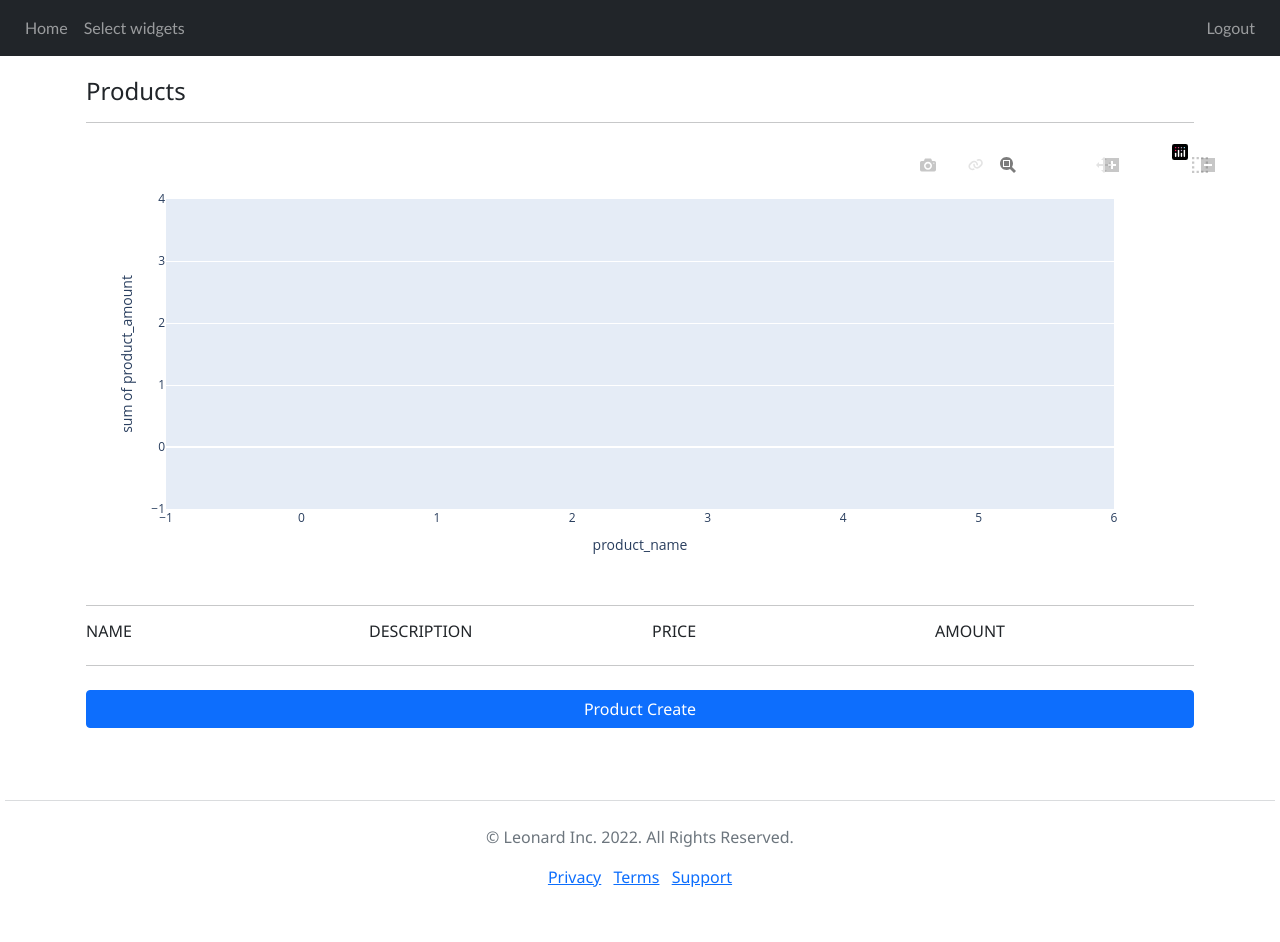
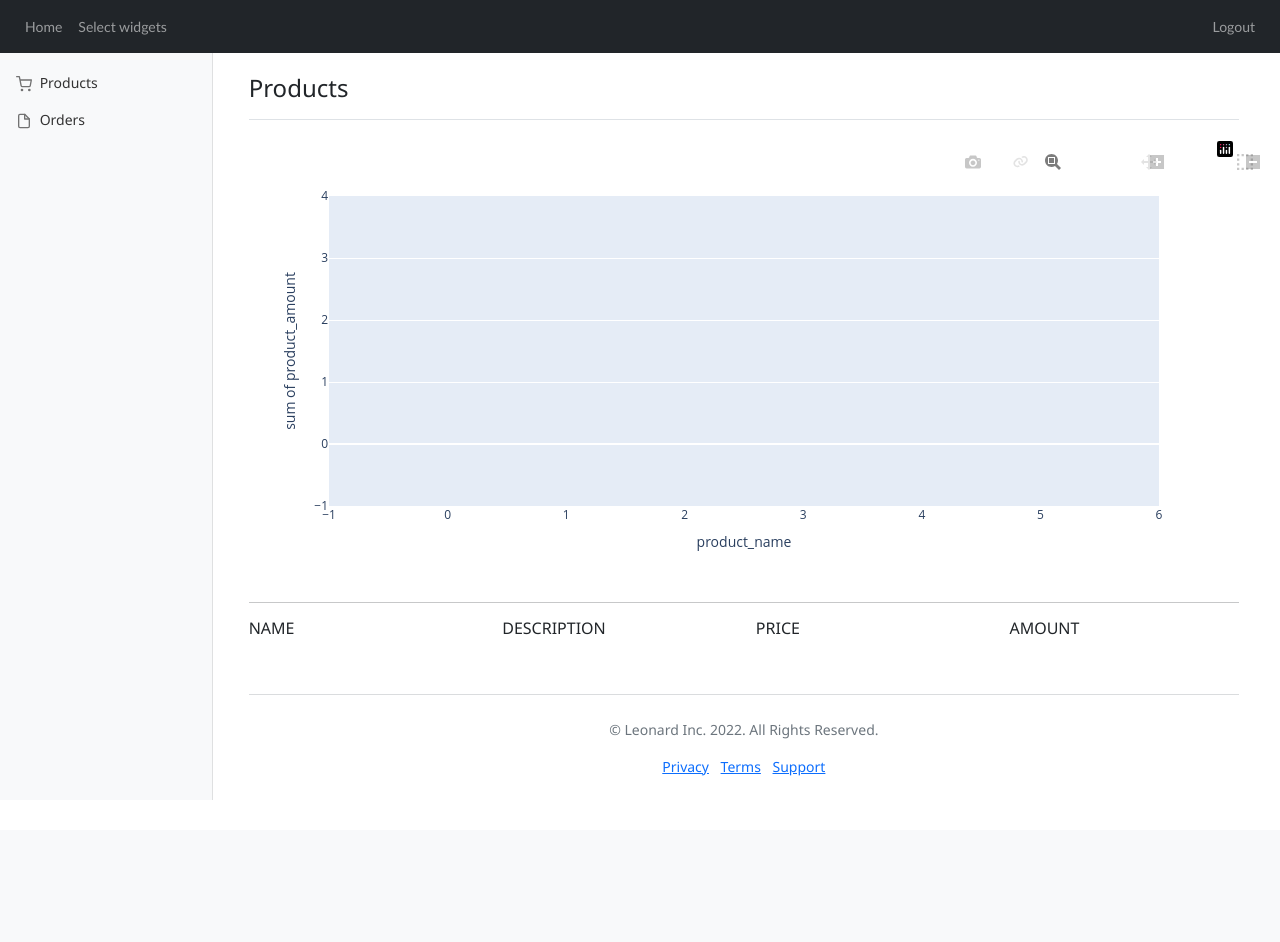
Before and after one commit to TsungJu/InventoryDemo, a Flask app: page /analyze in a window 1280 px wide; the page is wider, and only the part inside the window is pictured. After the commit the page ends 800 px from the top of that part, so only its background shows below. Run offline with Flask 2, Linux system fonts and the light colour scheme; the visitor is signed in with stand-in values (Sample User, id 1); data that the repository does not hold is empty; some libraries are stand-ins or nearby versions.

Commit message:
Update analyze page and add manage page.

```diff
--- /dev/null
+++ b/app/static/css/dashboard.css
@@ -0,0 +1,100 @@
+body {
+  font-size: .875rem;
+}
+
+.feather {
+  width: 16px;
+  height: 16px;
+  vertical-align: text-bottom;
+}
+
+/*
+ * Sidebar
+ */
+
+.sidebar {
+  position: fixed;
+  top: 0;
+  /* rtl:raw:
+  right: 0;
+  */
+  bottom: 0;
+  /* rtl:remove */
+  left: 0;
+  z-index: 100; /* Behind the navbar */
+  padding: 48px 0 0; /* Height of navbar */
+  box-shadow: inset -1px 0 0 rgba(0, 0, 0, .1);
+}
+
+@media (max-width: 767.98px) {
+  .sidebar {
+    top: 5rem;
+  }
+}
+
+.sidebar-sticky {
+  position: relative;
+  top: 0;
+  height: calc(100vh - 48px);
+  padding-top: .5rem;
+  overflow-x: hidden;
+  overflow-y: auto; /* Scrollable contents if viewport is shorter than content. */
+}
+
+.sidebar .nav-link {
+  font-weight: 500;
+  color: #333;
+}
+
+.sidebar .nav-link .feather {
+  margin-right: 4px;
+  color: #727272;
+}
+
+.sidebar .nav-link.active {
+  color: #2470dc;
+}
+
+.sidebar .nav-link:hover .feather,
+.sidebar .nav-link.active .feather {
+  color: inherit;
+}
+
+.sidebar-heading {
+  font-size: .75rem;
+  text-transform: uppercase;
+}
+
+/*
+ * Navbar
+ */
+
+.navbar-brand {
+  padding-top: .75rem;
+  padding-bottom: .75rem;
+  font-size: 1rem;
+  background-color: rgba(0, 0, 0, .25);
+  box-shadow: inset -1px 0 0 rgba(0, 0, 0, .25);
+}
+
+.navbar .navbar-toggler {
+  top: .25rem;
+  right: 1rem;
+}
+
+.navbar .form-control {
+  padding: .75rem 1rem;
+  border-width: 0;
+  border-radius: 0;
+}
+
+.form-control-dark {
+  color: #fff;
+  background-color: rgba(255, 255, 255, .1);
+  border-color: rgba(255, 255, 255, .1);
+}
+
+.form-control-dark:focus {
+  border-color: transparent;
+  box-shadow: 0 0 0 3px rgba(255, 255, 255, .25);
+}
--- /dev/null
+++ b/app/static/js/dashboard.js
@@ -0,0 +1,53 @@
+/* globals Chart:false, feather:false */
+
+(function () {
+  'use strict'
+
+  feather.replace({ 'aria-hidden': 'true' })
+
+  // Graphs
+  var ctx = document.getElementById('myChart')
+  // eslint-disable-next-line no-unused-vars
+  var myChart = new Chart(ctx, {
+    type: 'line',
+    data: {
+      labels: [
+        'Sunday',
+        'Monday',
+        'Tuesday',
+        'Wednesday',
+        'Thursday',
+        'Friday',
+        'Saturday'
+      ],
+      datasets: [{
+        data: [
+          15339,
+          21345,
+          18483,
+          24003,
+          23489,
+          24092,
+          12034
+        ],
+        lineTension: 0,
+        backgroundColor: 'transparent',
+        borderColor: '#007bff',
+        borderWidth: 4,
+        pointBackgroundColor: '#007bff'
+      }]
+    },
+    options: {
+      scales: {
+        yAxes: [{
+          ticks: {
+            beginAtZero: false
+          }
+        }]
+      },
+      legend: {
+        display: false
+      }
+    }
+  })
+})()
--- a/app/templates/analyze.html
+++ b/app/templates/analyze.html
@@ -3,13 +3,32 @@
 Show widgets
 {% endblock %}
 {% block content %}
-<div class="container">
-    <div class="row align-items-start">
-      <div class="col">
-        <h4>Products</h4>
-        <hr>
-      </div>
+<div class="container-fluid">
+  <nav id="sidebarMenu" class="col-md-3 col-lg-2 d-md-block bg-light sidebar collapse">
+    <div class="position-sticky pt-3">
+      <ul class="nav flex-column">
+        <li class="nav-item">
+          <a class="nav-link" href="{{ url_for('analyze') }}">
+            <span data-feather="shopping-cart"></span>
+            Products
+          </a>
+        </li>
+        <li class="nav-item">
+          <a class="nav-link" href="{{ url_for('order') }}">
+            <span data-feather="file"></span>
+            Orders
+          </a>
+        </li>
+      </ul>
     </div>
+  </nav>
+
+  <main class="col-md-9 ms-sm-auto col-lg-10 px-md-4">
+    <div class="d-flex justify-content-between flex-wrap flex-md-nowrap align-items-center pt-3 pb-2 mb-3 border-bottom">
+      <h4>Products</h4>
+      <hr>
+    </div>
+
     {{ products_fig | safe }}
 
     <hr>
@@ -39,41 +58,18 @@ Show widgets
 
     {{ easy_row(products,"p") }}
 
-    <hr>
+      <footer class="my-5 text-muted text-center text-small">
+        <hr class="my-4">
+        <p>© Leonard Inc. 2022. All Rights Reserved. </p>
+        <ul class="list-inline">
+          <li class="list-inline-item"><a href="#">Privacy</a></li>
+          <li class="list-inline-item"><a href="#">Terms</a></li>
+          <li class="list-inline-item"><a href="#">Support</a></li>
+        </ul>
+      </footer>
+  </main>
 
-    <button type="submit" class="btn btn-primary" onclick="document.getElementById('id02').style.display='block'">Product Create</button>
-    <div id="id02" class="modal">
-      <span onclick="document.getElementById('id02').style.display='none'" class="close" title="Close Modal">&times;</span>
-        <form class="modal-content animate" method="post" action="/product_create">
-          <div class="container">
-            <label for="product_name" style="color: #ffffffb7">PRODUCT NAME</label>
-            <input type="text" id="product_name" name="product_name">
-
-            <label for="product_description" style="color: #ffffffb7">PRODUCT DESCRIPTION</label>
-            <input type="text" id="product_description" name="product_description">
-
-            <label for="product_price" style="color: #ffffffb7">PRODUCT PRICE</label>
-            <input type="text" id="product_price" name="product_price">
-
-            <label for="product_amount" style="color: #ffffffb7">PRODUCT AMOUNT</label>
-            <input type="text" id="product_amount" name="product_amount">
-
-            <button type="submit" class="btn btn-primary">CREATE</button>
-          </div>
-        </form>
-      </div>
-
-    <script>
-      // Get the modal
-      var modal = document.getElementById('id02');
-
-      // When the user clicks anywhere outside of the modal, close it
-      window.onclick = function(event) {
-          if (event.target == modal) {
-              modal.style.display = "none";
-          }
-      }
-    </script>
+  <script src="https://cdn.jsdelivr.net/npm/feather-icons@4.28.0/dist/feather.min.js" integrity="sha384-uO3SXW5IuS1ZpFPKugNNWqTZRRglnUJK6UAZ/gxOX80nxEkN9NcGZTftn6RzhGWE" crossorigin="anonymous"></script><script src="https://cdn.jsdelivr.net/npm/chart.js@2.9.4/dist/Chart.min.js" integrity="sha384-zNy6FEbO50N+Cg5wap8IKA4M/ZnLJgzc6w2NqACZaK0u0FXfOWRRJOnQtpZun8ha" crossorigin="anonymous"></script><script src="../static/js/dashboard.js"></script>
 
 </div>
 {% endblock %}
--- a/app/templates/layout.html
+++ b/app/templates/layout.html
@@ -157,7 +157,24 @@
             .closebtn:hover {
             color: black;
             }
+
+            .bd-placeholder-img {
+                font-size: 1.125rem;
+                text-anchor: middle;
+                -webkit-user-select: none;
+                -moz-user-select: none;
+                user-select: none;
+            }
+
+            @media (min-width: 768px) {
+                .bd-placeholder-img-lg {
+                font-size: 3.5rem;
+                }
+            }
         </style>
+
+        <!-- Custom styles for this template -->
+        <link href="../static/css/dashboard.css" rel="stylesheet">
 
         <title>{% block title %}{% endblock %}</title>
     </head>
@@ -165,7 +182,7 @@
     <body>
         <script src="{{ url_for('static', filename='js/bootstrap.bundle.min.js') }}"></script>
 
-        <div class="navbar navbar-expand-sm bg-dark navbar-dark">
+        <div class="navbar navbar-expand-sm bg-dark navbar-dark sticky-top">
             <div class="container-fluid">
                 <ul class="navbar-nav me-auto">
                     <li class="nav-item">
@@ -176,7 +193,7 @@
                       <a class="nav-link" href="{{ url_for('analyze') }}">Analyze</a>
                     </li>
                     <li class="nav-item">
-                      <a class="nav-link" href="{{ url_for('account') }}">Account</a>
+                      <a class="nav-link" href="{{ url_for('manage') }}">Manage</a>
                     </li>
                     {% elif current_user.is_authenticated and not current_user.is_admin %}
                     <li class="nav-item">
@@ -215,7 +232,7 @@
             <!--<a href="{{ url_for('home') }}" class="navbar-item">Home</a>
             {% if current_user.is_authenticated %}
                 <a href="{{ url_for('analyze') }}" class="navbar-item">analyze</a>
-                <a href="{{ url_for('account') }}" class="navbar-item">Account</a>
+                <a href="{{ url_for('manage') }}" class="navbar-item">Manage</a>
                 <a href="{{ url_for('select_widgets') }}" class="navbar-item">Select widgets</a>
                 <a href="{{ url_for('select_widgets_select_opt') }}" class="navbar-item">Select widgets select option</a>
                 <a class="nav-link" href="/logout">Logout</a>
@@ -239,15 +256,6 @@
         <div class="body-content">
             {% block content %}
             {% endblock %}
-            <footer class="my-5 text-muted text-center text-small">
-                <hr class="my-4">
-                <p>© Leonard Inc. 2022. All Rights Reserved. </p>
-                <ul class="list-inline">
-                  <li class="list-inline-item"><a href="#">Privacy</a></li>
-                  <li class="list-inline-item"><a href="#">Terms</a></li>
-                  <li class="list-inline-item"><a href="#">Support</a></li>
-                </ul>
-            </footer>
         </div>
     </body>
 </html>
--- a/app/views.py
+++ b/app/views.py
@@ -114,11 +114,11 @@ def login():
         flash('Login Failed...')
         return render_template('home.html')
 
-@app.route('/account',methods=['GET','POST'])
+@app.route('/manage',methods=['GET','POST'])
 @login_required
-def account():
+def manage():
     if request.method == 'GET':
-        return render_template('account.html')
+        return render_template('manage.html')
 
     if request.method == 'POST':
         account_name = request.form['user_id']
@@ -285,6 +285,11 @@ def analyze():
     products,products_fig=get_products()
     return render_template("analyze.html",products=products,products_fig=products_fig)
 
+@app.route('/order')
+@login_required
+def order():
+    return render_template("order.html")
+
 @app.route('/product_create',methods=['GET','POST'])
 @login_required
 def product_create():
```
Also changed, not shown: app/static/css/dashboard.rtl.css (added, +96 -0 lines), app/templates/account.html (deleted, +0 -55 lines), app/templates/home.html (+9 -0 lines), app/templates/manage.html (added, +103 -0 lines), app/templates/order.html (added, +42 -0 lines).
